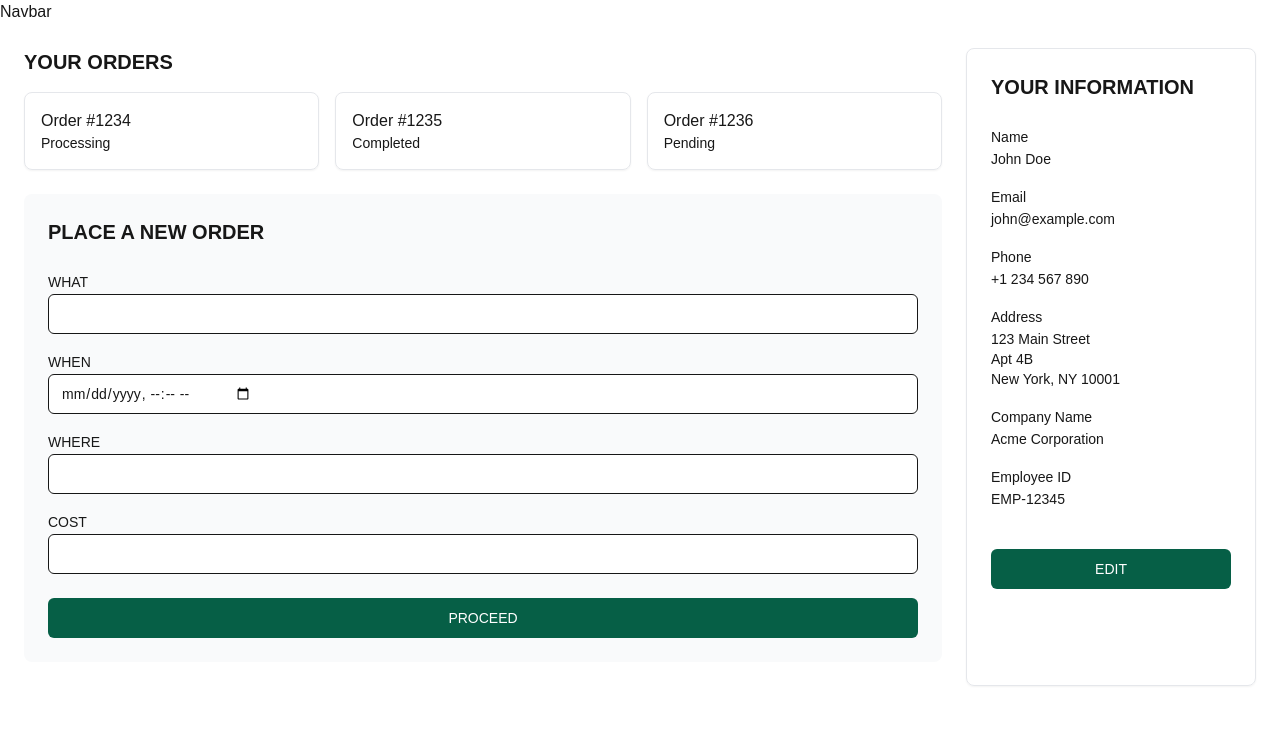
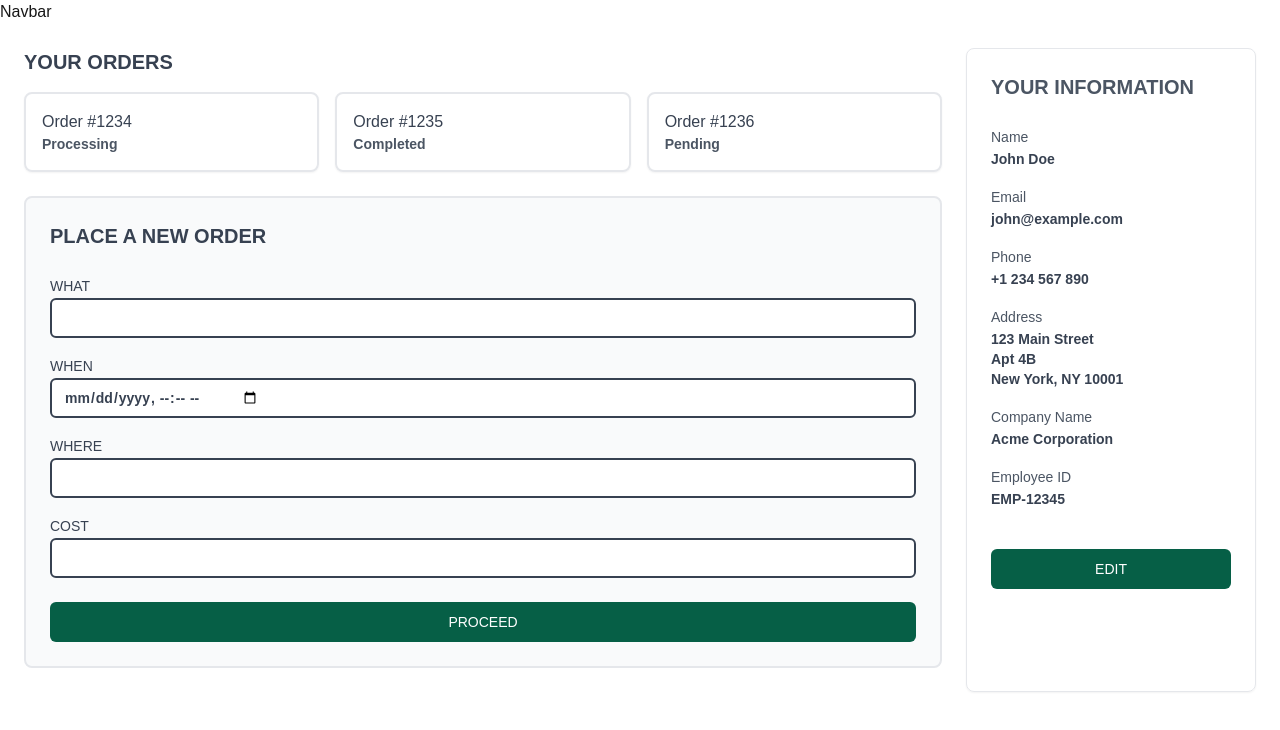
Before and after one commit to praptisiva25/ReLeaf, a Next.js app: page / in a window 1280 px wide. Shown: the top 730 px of the page. Built offline with nearby package versions, Linux system fonts and the light colour scheme.

Commit message:
fix: Fixed the processing unit page

```diff
--- a/src/components/new-order-form.tsx
+++ b/src/components/new-order-form.tsx
@@ -14,46 +14,46 @@ export default function NewOrderForm() {
   })
 
   return (
-    <section className="bg-gray-50 rounded-lg p-6">
-      <h2 className="text-xl font-semibold mb-6">PLACE A NEW ORDER</h2>
+    <section className="bg-gray-50 rounded-lg p-6 border-2">
+      <h2 className="text-xl font-semibold mb-6 text-gray-700">PLACE A NEW ORDER</h2>
       <form className="space-y-6">
         <div className="space-y-4">
           <div>
-            <Label htmlFor="what">WHAT</Label>
+            <Label htmlFor="what" className="text-gray-700">WHAT</Label>
             <Input
               id="what"
               value={formData.what}
               onChange={(e) => setFormData({ ...formData, what: e.target.value })}
-              className="bg-white"
+              className="bg-white text-gray-700 border-2"
             />
           </div>
           <div>
-            <Label htmlFor="when">WHEN</Label>
+            <Label htmlFor="when" className="text-gray-700">WHEN</Label>
             <Input
               id="when"
               type="datetime-local"
               value={formData.when}
               onChange={(e) => setFormData({ ...formData, when: e.target.value })}
-              className="bg-white"
+              className="bg-white text-gray-700 border-2"
             />
           </div>
           <div>
-            <Label htmlFor="where">WHERE</Label>
+            <Label htmlFor="where" className="text-gray-700">WHERE</Label>
             <Input
               id="where"
               value={formData.where}
               onChange={(e) => setFormData({ ...formData, where: e.target.value })}
-              className="bg-white"
+              className="bg-white text-gray-700 border-2"
             />
           </div>
           <div>
-            <Label htmlFor="cost">COST</Label>
+            <Label htmlFor="cost" className="text-gray-700">COST</Label>
             <Input
               id="cost"
               type="number"
               value={formData.cost}
               onChange={(e) => setFormData({ ...formData, cost: e.target.value })}
-              className="bg-white"
+              className="bg-white text-gray-700 border-2"
             />
           </div>
         </div>
--- a/src/components/orders-list.tsx
+++ b/src/components/orders-list.tsx
@@ -9,12 +9,12 @@ const orders = [
 export default function OrdersList() {
   return (
     <section>
-      <h2 className="text-xl font-semibold mb-4">YOUR ORDERS</h2>
+      <h2 className="text-xl font-semibold mb-4 text-gray-700">YOUR ORDERS</h2>
       <div className="grid grid-cols-1 md:grid-cols-3 gap-4">
         {orders.map((order) => (
-          <Card key={order.id} className="p-4 hover:shadow-lg transition-shadow">
-            <h3 className="font-medium">{order.title}</h3>
-            <p className="text-sm text-muted-foreground">{order.status}</p>
+          <Card key={order.id} className="p-4 hover:shadow-lg transition-shadow border-2">
+            <h3 className="font-medium text-gray-700">{order.title}</h3>
+            <p className="text-sm text-gray-600">{order.status}</p>
           </Card>
         ))}
       </div>
--- a/src/components/user-information.tsx
+++ b/src/components/user-information.tsx
@@ -24,15 +24,19 @@ export default function UserInformation() {
   }
 
   return (
-    <Card className="p-6 h-full">
-      <h2 className="text-xl font-semibold mb-6">YOUR INFORMATION</h2>
+    <Card className="p-6 h-full border">
+      <h2 className="text-xl font-semibold mb-6 text-gray-600">YOUR INFORMATION</h2>
       <div className="space-y-6">
         <section className="space-y-4">
           {isEditing ? (
             <>
               <div>
                 <Label>Name</Label>
-                <Input value={userData.name} onChange={(e) => setUserData({ ...userData, name: e.target.value })} />
+                <Input
+                  value={userData.name}
+                  onChange={(e) => setUserData({ ...userData, name: e.target.value })}
+                  className="border-2 text-gray-700"
+                />
               </div>
               <div>
                 <Label>Email</Label>
@@ -40,11 +44,16 @@ export default function UserInformation() {
                   type="email"
                   value={userData.email}
                   onChange={(e) => setUserData({ ...userData, email: e.target.value })}
+                  className="border-2 text-gray-700"
                 />
               </div>
               <div>
                 <Label>Phone</Label>
-                <Input value={userData.phone} onChange={(e) => setUserData({ ...userData, phone: e.target.value })} />
+                <Input
+                  value={userData.phone}
+                  onChange={(e) => setUserData({ ...userData, phone: e.target.value })}
+                  className="border-2 text-gray-700"
+                />
               </div>
               <div>
                 <Label>Address</Label>
@@ -52,6 +61,7 @@ export default function UserInformation() {
                   value={userData.address}
                   onChange={(e) => setUserData({ ...userData, address: e.target.value })}
                   rows={4}
+                  className="border-2 text-gray-700"
                 />
               </div>
               <div>
@@ -59,6 +69,7 @@ export default function UserInformation() {
                 <Input
                   value={userData.companyName}
                   onChange={(e) => setUserData({ ...userData, companyName: e.target.value })}
+                  className="border-2 text-gray-700"
                 />
               </div>
               <div>
@@ -66,6 +77,7 @@ export default function UserInformation() {
                 <Input
                   value={userData.employeeId}
                   onChange={(e) => setUserData({ ...userData, employeeId: e.target.value })}
+                  className="border-2 text-gray-700"
                 />
               </div>
             </>
@@ -108,8 +120,8 @@ export default function UserInformation() {
 function InfoField({ label, value }: { label: string; value: string }) {
   return (
     <div>
-      <Label className="text-muted-foreground">{label}</Label>
-      <p className="text-sm whitespace-pre-line">{value}</p>
+      <Label className="text-gray-600">{label}</Label>
+      <p className="text-sm whitespace-pre-line text-gray-700">{value}</p>
     </div>
   )
 }
--- a/src/pages/Processing-Unit-Page.tsx
+++ b/src/pages/Processing-Unit-Page.tsx
@@ -2,7 +2,7 @@ import ProcessingUnit from "../components/processing-unit"
 
 export default function ProcessingUnitPage() {
   return (
-    <div className="min-h-screen bg-white">
+    <div className="min-h-screen bg-white font-semibold">
       <ProcessingUnit />
     </div>
   )
```
Also changed, not shown: image.jpg (deleted).
